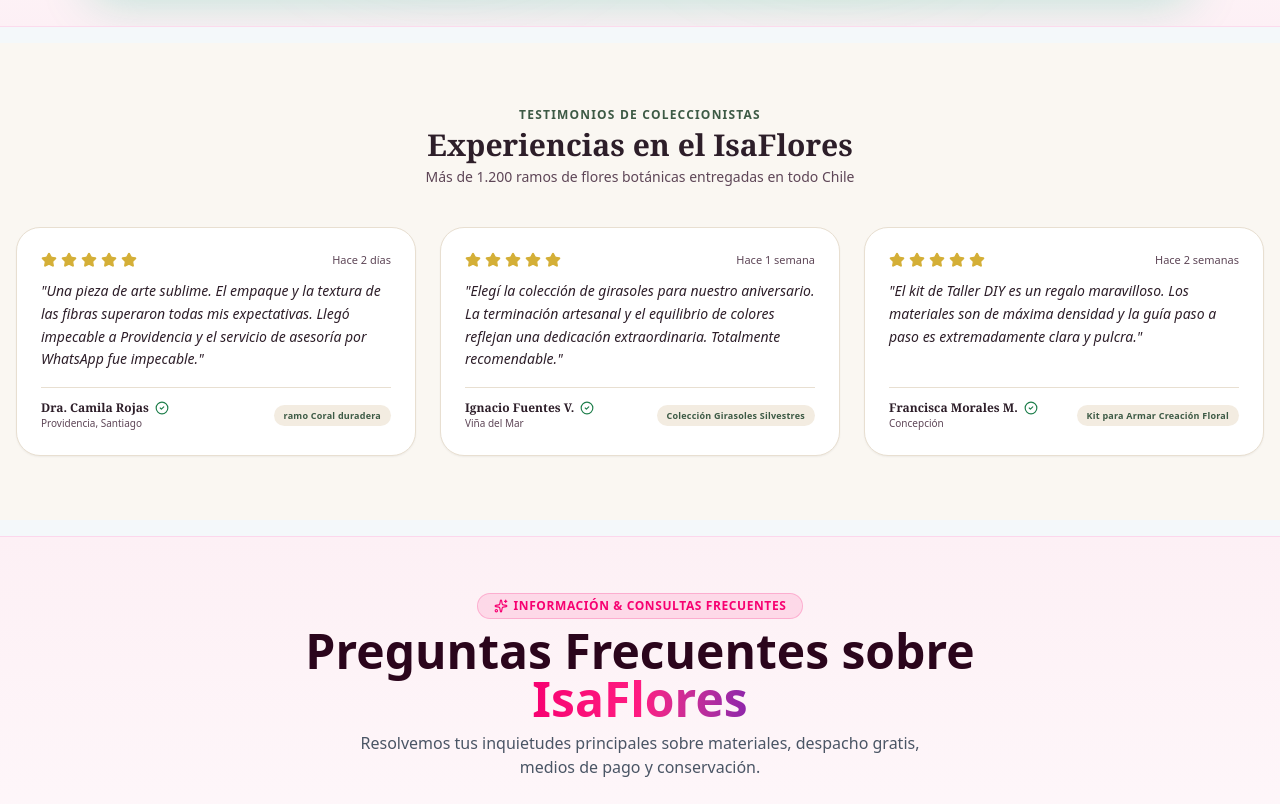
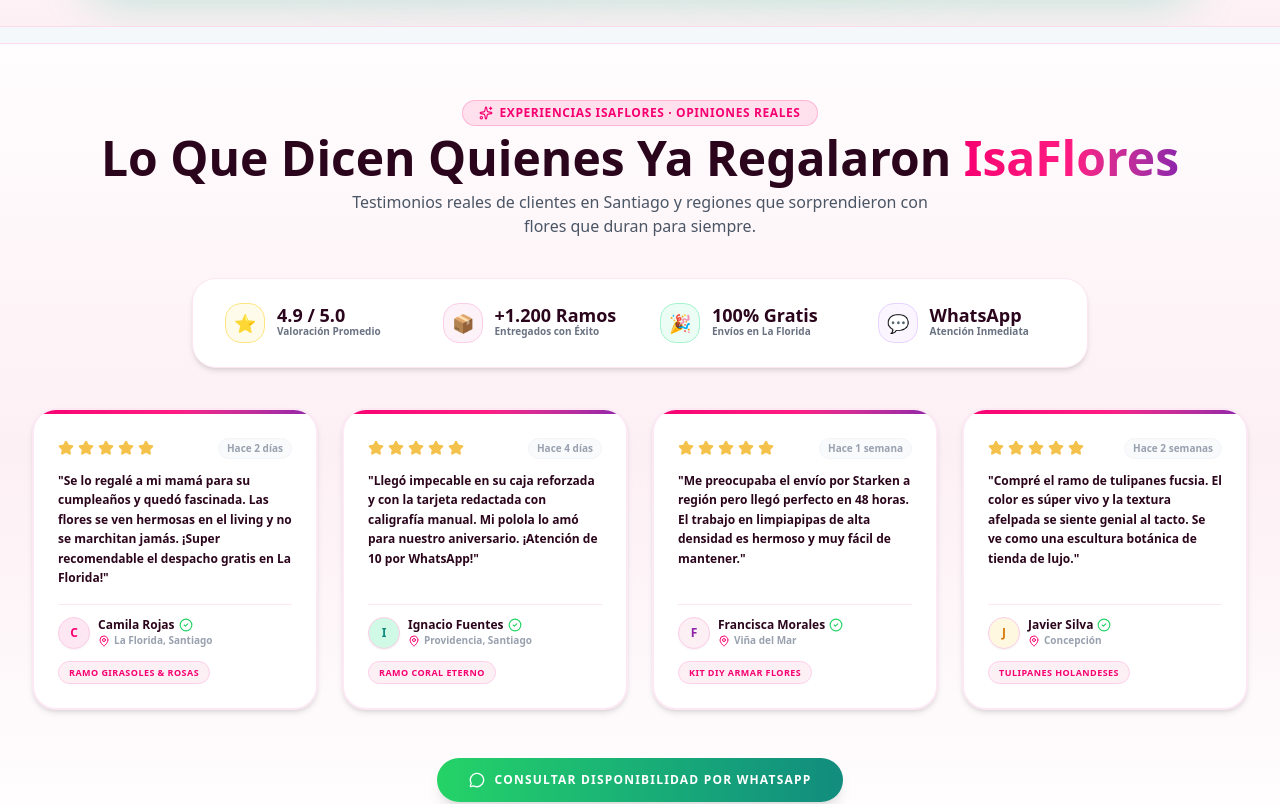
Before and after one commit to isafloresapp/isaflores, a React (Vite) app: page / in a window 1280 px wide. Shown: the part 6660-7464 px from the top of the page. Built offline with nearby package versions, Linux system fonts and the light colour scheme; no server answers; the database is empty; a web font is replaced by a local one.

Commit message:
feat: redisenar la seccion de testimonios con metricas reales, tarjetas flotantes 3D y opiniones autenticas de clientes en Chile

```diff
--- a/src/components/ReviewsSection.tsx
+++ b/src/components/ReviewsSection.tsx
@@ -1,65 +1,211 @@
 import React from 'react';
-import { Star, CheckCircle2, Quote } from 'lucide-react';
-import { REVIEWS } from '../data/products';
+import { Star, CheckCircle2, Heart, Sparkles, MessageCircle, MapPin, Package, ShieldCheck } from 'lucide-react';
 
 export const ReviewsSection: React.FC = () => {
+  const REVIEWS_DATA = [
+    {
+      id: 'rev-1',
+      author: 'Camila Rojas',
+      location: 'La Florida, Santiago',
+      rating: 5,
+      date: 'Hace 2 días',
+      productName: 'Ramo Girasoles & Rosas',
+      avatarBg: 'bg-pink-100 text-[#f70071]',
+      comment: 'Se lo regalé a mi mamá para su cumpleaños y quedó fascinada. Las flores se ven hermosas en el living y no se marchitan jamás. ¡Super recomendable el despacho gratis en La Florida!',
+      verified: true,
+      tag: '🎉 Despacho Gratis La Florida'
+    },
+    {
+      id: 'rev-2',
+      author: 'Ignacio Fuentes',
+      location: 'Providencia, Santiago',
+      rating: 5,
+      date: 'Hace 4 días',
+      productName: 'Ramo Coral Eterno',
+      avatarBg: 'bg-emerald-100 text-[#128C7E]',
+      comment: 'Llegó impecable en su caja reforzada y con la tarjeta redactada con caligrafía manual. Mi polola lo amó para nuestro aniversario. ¡Atención de 10 por WhatsApp!',
+      verified: true,
+      tag: '💖 Regalo Aniversario'
+    },
+    {
+      id: 'rev-3',
+      author: 'Francisca Morales',
+      location: 'Viña del Mar',
+      rating: 5,
+      date: 'Hace 1 semana',
+      productName: 'Kit DIY Armar Flores',
+      avatarBg: 'bg-[#FDF0F5] text-[#8E24AA]',
+      comment: 'Me preocupaba el envío por Starken a región pero llegó perfecto en 48 horas. El trabajo en limpiapipas de alta densidad es hermoso y muy fácil de mantener.',
+      verified: true,
+      tag: '📦 Envío por Pagar Regiones'
+    },
+    {
+      id: 'rev-4',
+      author: 'Javier Silva',
+      location: 'Concepción',
+      rating: 5,
+      date: 'Hace 2 semanas',
+      productName: 'Tulipanes Holandeses',
+      avatarBg: 'bg-[#FFF8E1] text-[#D97706]',
+      comment: 'Compré el ramo de tulipanes fucsia. El color es súper vivo y la textura afelpada se siente genial al tacto. Se ve como una escultura botánica de tienda de lujo.',
+      verified: true,
+      tag: '🌷 Tulipanes Perennes'
+    },
+  ];
+
   return (
-    <section className="py-16 bg-[#FAF7F2]">
-      <div className="max-w-7xl mx-auto px-4 text-center">
-        <span className="text-xs font-semibold uppercase tracking-widest text-[#3D5A45] block mb-1">
-          Testimonios de Coleccionistas
-        </span>
-        <h2 className="font-serif text-2xl sm:text-3xl font-bold text-[#2D1E29]">
-          Experiencias en el IsaFlores
-        </h2>
-        <p className="text-xs sm:text-sm text-[#5E4657] max-w-md mx-auto mt-1">
-          Más de 1.200 ramos de flores botánicas entregadas en todo Chile
-        </p>
+    <section className="py-14 bg-gradient-to-b from-[#FFFDFE] via-[#FDF0F5] to-white border-t border-pink-200/70 text-[#2B051C]" id="testimonios">
+      <div className="max-w-7xl mx-auto px-4 sm:px-8 text-center space-y-10">
 
-        <div className="grid grid-cols-1 md:grid-cols-3 gap-6 mt-10 text-left">
-          {REVIEWS.map((rev) => (
+        {/* SECTION HEADER */}
+        <div className="space-y-2">
+          <div className="inline-flex items-center gap-1.5 bg-[#f70071]/10 text-[#f70071] px-4 py-1 rounded-full text-xs font-black uppercase tracking-wider border border-[#f70071]/20">
+            <Sparkles className="w-3.5 h-3.5" />
+            <span>Experiencias IsaFlores · Opiniones Reales</span>
+          </div>
+          <h2 className="font-syne text-3xl sm:text-5xl font-black text-[#2B051C]">
+            Lo Que Dicen Quienes Ya Regalaron <span className="text-transparent bg-clip-text bg-gradient-to-r from-[#f70071] via-[#ff1b82] to-[#8E24AA]">IsaFlores</span>
+          </h2>
+          <p className="text-xs sm:text-base text-gray-600 font-medium max-w-xl mx-auto">
+            Testimonios reales de clientes en Santiago y regiones que sorprendieron con flores que duran para siempre.
+          </p>
+        </div>
+
+        {/* REALISTIC & SIMPLE METRICS BAR */}
+        <div className="bg-white rounded-3xl p-5 border border-pink-100 shadow-md grid grid-cols-2 lg:grid-cols-4 gap-4 max-w-4xl mx-auto">
+          <div className="flex items-center gap-3 justify-center sm:justify-start px-3 py-1">
+            <span className="w-10 h-10 rounded-2xl bg-amber-50 text-amber-500 flex items-center justify-center font-black text-lg border border-amber-200 shrink-0">
+              ⭐
+            </span>
+            <div className="text-left">
+              <span className="font-syne font-black text-lg text-[#2B051C] block leading-none">
+                4.9 / 5.0
+              </span>
+              <span className="text-[10px] text-gray-500 font-bold block">
+                Valoración Promedio
+              </span>
+            </div>
+          </div>
+
+          <div className="flex items-center gap-3 justify-center sm:justify-start px-3 py-1">
+            <span className="w-10 h-10 rounded-2xl bg-pink-50 text-[#f70071] flex items-center justify-center font-black text-lg border border-pink-200 shrink-0">
+              📦
+            </span>
+            <div className="text-left">
+              <span className="font-syne font-black text-lg text-[#2B051C] block leading-none">
+                +1.200 Ramos
+              </span>
+              <span className="text-[10px] text-gray-500 font-bold block">
+                Entregados con Éxito
+              </span>
+            </div>
+          </div>
+
+          <div className="flex items-center gap-3 justify-center sm:justify-start px-3 py-1">
+            <span className="w-10 h-10 rounded-2xl bg-emerald-50 text-[#128C7E] flex items-center justify-center font-black text-lg border border-emerald-200 shrink-0">
+              🎉
+            </span>
+            <div className="text-left">
+              <span className="font-syne font-black text-lg text-[#2B051C] block leading-none">
+                100% Gratis
+              </span>
+              <span className="text-[10px] text-gray-500 font-bold block">
+                Envíos en La Florida
+              </span>
+            </div>
+          </div>
+
+          <div className="flex items-center gap-3 justify-center sm:justify-start px-3 py-1">
+            <span className="w-10 h-10 rounded-2xl bg-purple-50 text-[#8E24AA] flex items-center justify-center font-black text-lg border border-purple-200 shrink-0">
+              💬
+            </span>
+            <div className="text-left">
+              <span className="font-syne font-black text-lg text-[#2B051C] block leading-none">
+                WhatsApp
+              </span>
+              <span className="text-[10px] text-gray-500 font-bold block">
+                Atención Inmediata
+              </span>
+            </div>
+          </div>
+        </div>
+
+        {/* 4 MODERN FLOATING REVIEWS CARDS GRID */}
+        <div className="grid grid-cols-1 sm:grid-cols-2 lg:grid-cols-4 gap-6 text-left">
+          {REVIEWS_DATA.map((rev) => (
             <div
               key={rev.id}
-              className="bg-white p-6 rounded-3xl border border-[#E8DFD1] shadow-xs flex flex-col justify-between space-y-4"
+              className="bg-white rounded-3xl p-6 border-2 border-pink-100/90 shadow-md hover:shadow-xl hover:border-[#f70071]/50 transition-all duration-300 transform hover:-translate-y-1.5 flex flex-col justify-between space-y-4 relative overflow-hidden group"
             >
-              <div className="space-y-3">
+              {/* Top Accent Line */}
+              <div className="absolute top-0 left-0 right-0 h-1 bg-gradient-to-r from-[#f70071] via-[#ff1b82] to-[#8E24AA]" />
+
+              <div className="space-y-3 pt-1">
+                {/* Rating Stars & Date */}
                 <div className="flex items-center justify-between">
-                  <div className="flex gap-1">
+                  <div className="flex items-center gap-1">
                     {[...Array(rev.rating)].map((_, i) => (
                       <Star
                         key={i}
-                        className="w-4 h-4 fill-[#D4AF37] text-[#D4AF37]"
+                        className="w-4 h-4 fill-[#F4C24C] text-[#F4C24C]"
                       />
                     ))}
                   </div>
-                  <span className="text-[11px] text-[#5E4657] font-medium">
+
+                  <span className="text-[10px] text-gray-400 font-extrabold bg-gray-50 px-2 py-0.5 rounded-full border border-gray-100">
                     {rev.date}
                   </span>
                 </div>
 
-                <p className="text-xs sm:text-sm text-[#2D1E29] leading-relaxed italic">
+                {/* Comment Paragraph */}
+                <p className="text-xs text-[#2B051C] leading-relaxed font-semibold">
                   "{rev.comment}"
                 </p>
               </div>
 
-              <div className="pt-3 border-t border-[#E8DFD1] flex items-center justify-between">
-                <div>
-                  <div className="flex items-center gap-1.5 font-serif font-bold text-xs text-[#2D1E29]">
-                    <span>{rev.author}</span>
-                    <CheckCircle2 className="w-3.5 h-3.5 text-[#1E7E4B]" />
+              {/* Author & Product Footer */}
+              <div className="pt-3 border-t border-pink-100 flex flex-col space-y-2">
+                <div className="flex items-center justify-between">
+                  <div className="flex items-center gap-2">
+                    <span className={`w-8 h-8 rounded-full ${rev.avatarBg} font-black text-xs flex items-center justify-center shadow-xs border border-pink-200`}>
+                      {rev.author.substring(0, 1)}
+                    </span>
+                    <div>
+                      <div className="flex items-center gap-1 font-syne font-black text-xs text-[#2B051C]">
+                        <span>{rev.author}</span>
+                        <CheckCircle2 className="w-3.5 h-3.5 text-[#25D366]" />
+                      </div>
+                      <div className="flex items-center gap-1 text-[10px] text-gray-400 font-semibold">
+                        <MapPin className="w-3 h-3 text-[#f70071]" />
+                        <span>{rev.location}</span>
+                      </div>
+                    </div>
                   </div>
-                  <span className="text-[10px] text-[#5E4657] block">
-                    {rev.location}
+                </div>
+
+                <div className="flex items-center justify-between pt-1">
+                  <span className="text-[9px] font-black uppercase tracking-wider bg-[#FDF0F5] text-[#f70071] px-2.5 py-1 rounded-full border border-pink-200">
+                    {rev.productName}
                   </span>
                 </div>
-
-                <span className="text-[9px] bg-[#F3ECE1] px-2.5 py-1 rounded-full text-[#3D5A45] font-semibold tracking-wide">
-                  {rev.productName}
-                </span>
               </div>
             </div>
           ))}
         </div>
+
+        {/* INTERACTIVE ACTION BUTTON */}
+        <div className="pt-2 flex flex-col sm:flex-row items-center justify-center gap-4">
+          <a
+            href="https://wa.me/56928704768?text=Hola%20IsaFlores%2C%20quisiera%20recibir%20asesoria%20para%20un%20ramo"
+            target="_blank"
+            rel="noreferrer"
+            className="bg-gradient-to-r from-[#25D366] to-[#128C7E] hover:from-[#128C7E] hover:to-[#25D366] text-white font-black text-xs uppercase tracking-widest px-8 py-3.5 rounded-full shadow-lg flex items-center gap-2.5 transition-all transform hover:scale-105 active:scale-95 cursor-pointer"
+          >
+            <MessageCircle className="w-4 h-4" />
+            <span>Consultar Disponibilidad por WhatsApp</span>
+          </a>
+        </div>
+
       </div>
     </section>
   );
```
